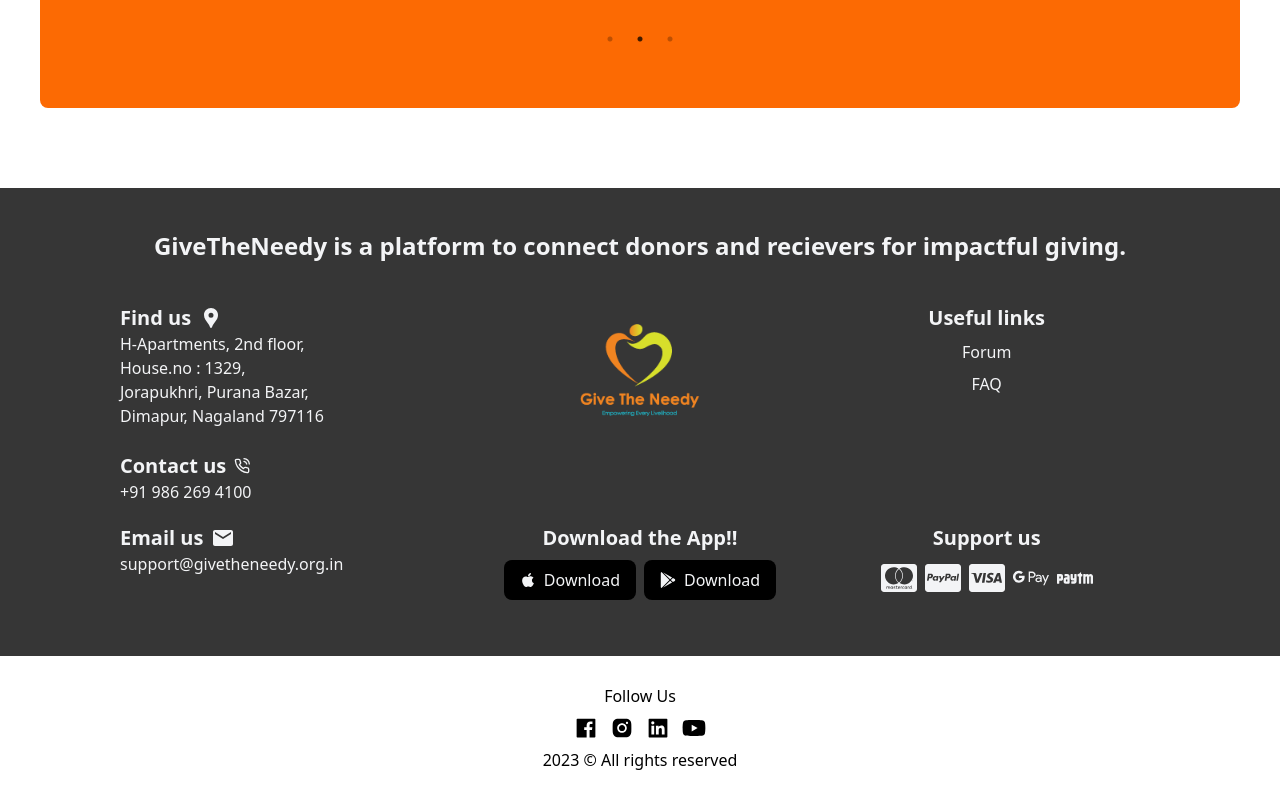
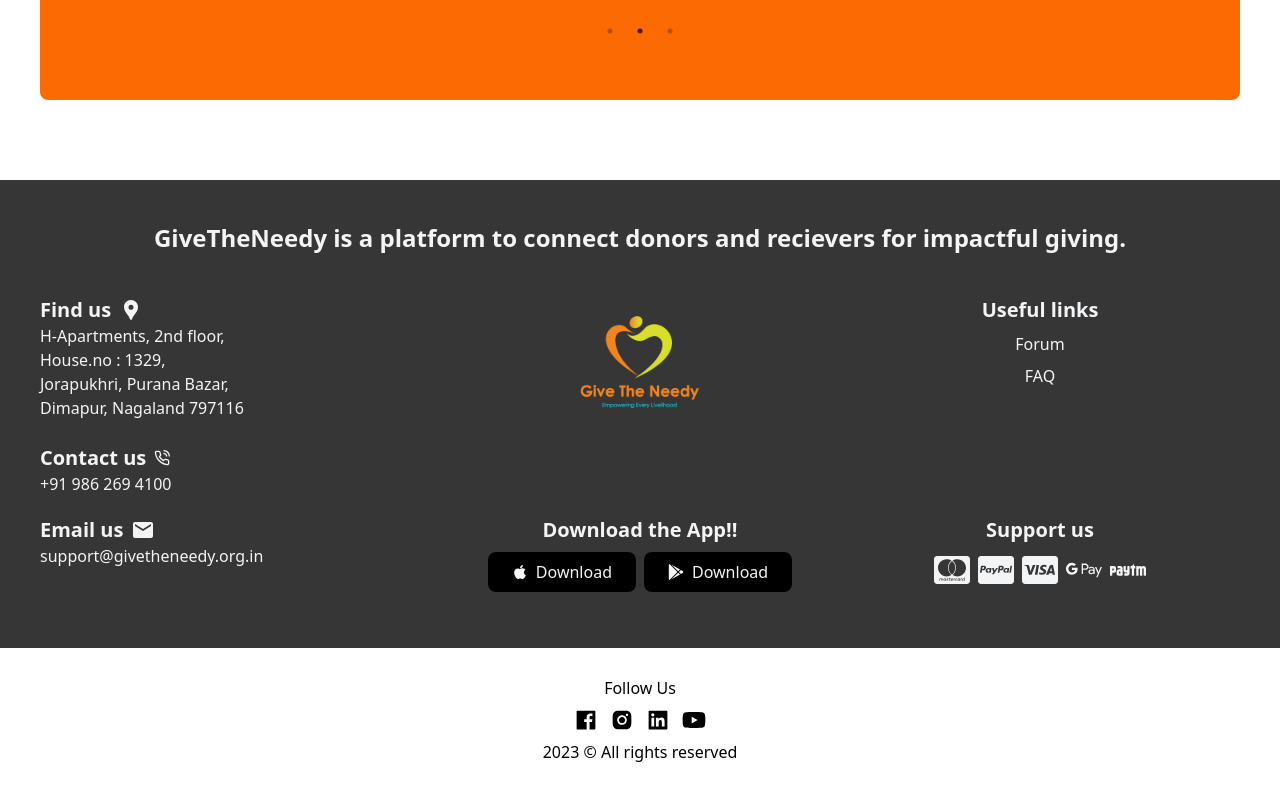
Before and after one commit to kumghato/GiveTheNeedy, a React (Create React App) app: page / in a window 1280 px wide. Shown: the part 2538-3338 px from the top of the page. Built offline with nearby package versions, Linux system fonts and the light colour scheme.

Commit message:
responsive changes

```diff
--- a/src/Components/Footer.jsx
+++ b/src/Components/Footer.jsx
@@ -24,9 +24,9 @@ const Footer = () => {
         <div className='text-center'>
           <h3 className='font-bold sm:text-[1.5rem] m-auto mb-10'>GiveTheNeedy is a platform to connect donors and recievers for impactful giving.</h3>
         </div>
-        <div className='container'>
+        <div className=' m-auto w-full'>
 
-          <div id='row-1' className=' flex justify-between sm:px-20'>
+          <div id='row-1' className=' flex justify-between '>
             <div className='gap-2 w-full'>
               <div className='flex items-center gap-2 '>
                 <h4 className='font-bold text-[0.6rem] sm:text-xl'>Find us</h4>
@@ -58,7 +58,7 @@ const Footer = () => {
           {/*====================================================================================*/}
 
 
-          <div id="row-2" className='my-5 flex  justify-between sm:px-20'>
+          <div id="row-2" className='my-5 flex  justify-between '>
             <div className='w-full'>
               <div className='flex items-center gap-2 '>
                 <h4 className='font-bold text-[0.6rem] sm:text-xl '>Contact us</h4>
@@ -71,7 +71,7 @@ const Footer = () => {
           </div>
 
           {/*====================================================================================*/}
-          <div id='row-3' className='flex justify-between sm:px-20'>
+          <div id='row-3' className='flex justify-between'>
 
             <div className='mb-5 gap-2 w-full'>
               <div className='flex items-center gap-2 '>
@@ -84,8 +84,14 @@ const Footer = () => {
             <div className='flex flex-col w-full'>
               <h4 className='font-bold text-center text-[0.6rem] sm:text-xl'>Download the App!!</h4>
               <div className='flex justify-center px-2 gap-1 md:gap-2 mt-2 text-[0.5rem] sm:text-base'>
-                <a href="" className='bg-black flex py-1 md:py-2 px-2 md:px-4 items-center rounded-lg gap-2'><FaApple />Download</a>
-                <a href="" className='bg-black flex py-1 md:py-2 px-2 md:px-4 items-center rounded-lg gap-2'><FaGooglePlay />Download</a>
+                <a href="" className='bg-black flex py-1 md:py-2 px-4 md:px-6 items-center rounded md:rounded-lg gap-2 '>
+                  <FaApple />
+                  <span className='lg:flex hidden'>Download</span>
+                </a>
+                <a href="" className='bg-black flex py-1 md:py-2 px-4 md:px-6 items-center rounded md:rounded-lg gap-2'>
+                  <FaGooglePlay />
+                  <span className='lg:flex hidden'>Download</span>
+                </a>
               </div>
             </div>
             <div className='flex flex-col mb-5 w-full'>
--- a/src/Components/Home.jsx
+++ b/src/Components/Home.jsx
@@ -13,12 +13,12 @@ const Home = () => {
             <div className='w-full'>
                 <div className='h-full'>
                     <Sidebar />
-                    <img className='h-[400px] sm:h-screen w-full' src={background} alt="background" />
+                    <img className='h-[360px] sm:h-screen w-full' src={background} alt="background" />
                 </div>
                 <div className='w-[70%] absolute top-[11%] sm:top-[15%] lg:top-[20%] ms-14 sm:ms-28'>
                     <div className=' bg-white/[.24] rounded-lg shadow-2xl'>
                         <h1
-                            className=' text-[1rem] lg:text-[4rem] md:text-[3rem] sm:text-[2.5rem] font-semibold tracking-[0.5rem] sm:tracking-[0.7rem] lg:tracking-[1rem] leading-snug text-shadow p-5 text-gray-800'>
+                            className=' text-[.8rem] lg:text-[4rem] md:text-[3rem] sm:text-[2.5rem] font-semibold tracking-[0.5rem] sm:tracking-[0.7rem] lg:tracking-[1rem] leading-snug text-shadow p-5 text-gray-800'>
                             A
                             <span className='text-white'> CONTEMPORARY</span><br />
                             GIVING
@@ -28,7 +28,7 @@ const Home = () => {
                             <span className='text-[#fc6a03]'>!</span>
                         </h1>
                     </div>
-                    <div className='text-[.6rem] sm:text-lg md:text-2xl tracking-widest mt-4 text-shadow lg:leading-9'>
+                    <div className='text-[.5rem] sm:text-lg md:text-2xl tracking-widest mt-4 text-shadow lg:leading-9'>
                         <p className='text-[#fc6a03] '>
                             Fostering hope, spreading love and helping those in need
                         </p>
@@ -36,7 +36,7 @@ const Home = () => {
                             Join our network of donors who are talking pressing needs.
                         </p>
                     </div>
-                    <button className='hover:bg-white hover:text-[var(--primaryColor)] hover:border hover:border-[var(--primaryColor)] bg-[#fc6a03] px-2 py-1 md:px-5 md:py-3 rounded-[2rem] text-white md:font-bold mt-3 md:mt-5 lg:mt-10 text-[0.6rem] sm:mt-10 text-sm sm:text-lg'>Join us today</button>
+                    <button className='hover:bg-white hover:text-[var(--primaryColor)] hover:border hover:border-[var(--primaryColor)] bg-[#fc6a03] px-[0.5rem] py-[0.2rem] md:px-5 md:py-3 rounded-[2rem] text-white md:font-bold mt-3 md:mt-5 lg:mt-10 text-[0.5rem] sm:mt-10 text-sm sm:text-lg'>Join us today</button>
                 </div>
             </div>
             <WhyUs />
--- a/src/Components/Sidebar.jsx
+++ b/src/Components/Sidebar.jsx
@@ -3,7 +3,7 @@ import { FaTwitter, FaInstagram } from 'react-icons/fa'
 
 const Sidebar = () => {
     return (
-        <div className='bg-[#fc6a03] h-[400px] sm:h-full w-10 sm:w-20 z-10 flex flex-col box-shadow absolute left-0' >
+        <div className='bg-[#fc6a03] h-[360px] sm:h-full w-10 sm:w-20 z-10 flex flex-col box-shadow absolute left-0' >
             <div className='text-white m-auto'>
                 <div className='my-10'>
                     <a href="https://twitter.com/givetheneedy556" target='_blank' className='text-2xl sm:text-4xl'>
--- a/src/Components/Testimonials.jsx
+++ b/src/Components/Testimonials.jsx
@@ -44,10 +44,10 @@ const Testimonials = () => {
     return (
         <div className=' p-10 text-center mb-10'>
             <h3 className='text-[var(--primaryColor)] sm:text-[2rem] font-semibold tracking-widest sm:leading-[3rem]'>What people are saying about <span className='testo_title'>GiveTheNeedy</span></h3>
-            <div className='w-full m-auto rounded-lg  mt-10  p-20 leading-10 bg-[var(--primaryColor)]'>
+            <div className='w-full m-auto rounded-lg  mt-10 p-8 md:p-20 leading-10 bg-[var(--primaryColor)]'>
                 <Slider {...settings}>
                     {testimonialsData.map((testimonial, index) => (
-                        <div key={index} className={`text-white mb-10`}>
+                        <div key={index} className={`text-white mb-8`}>
                             <p>{testimonial.message}</p>
                             <p>{renderStars(testimonial.stars)}</p>
                             <p>- {testimonial.name}</p>
```
